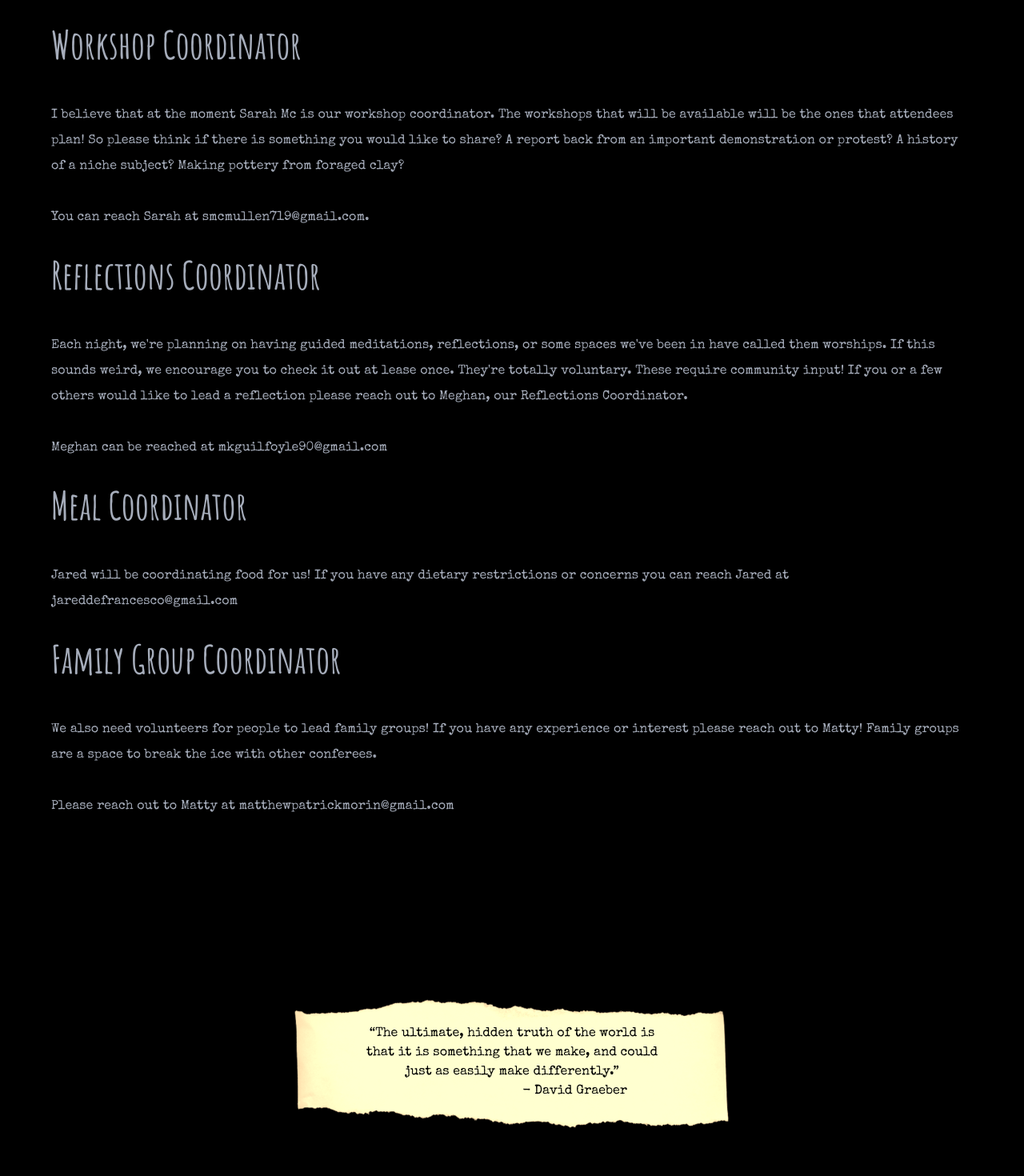
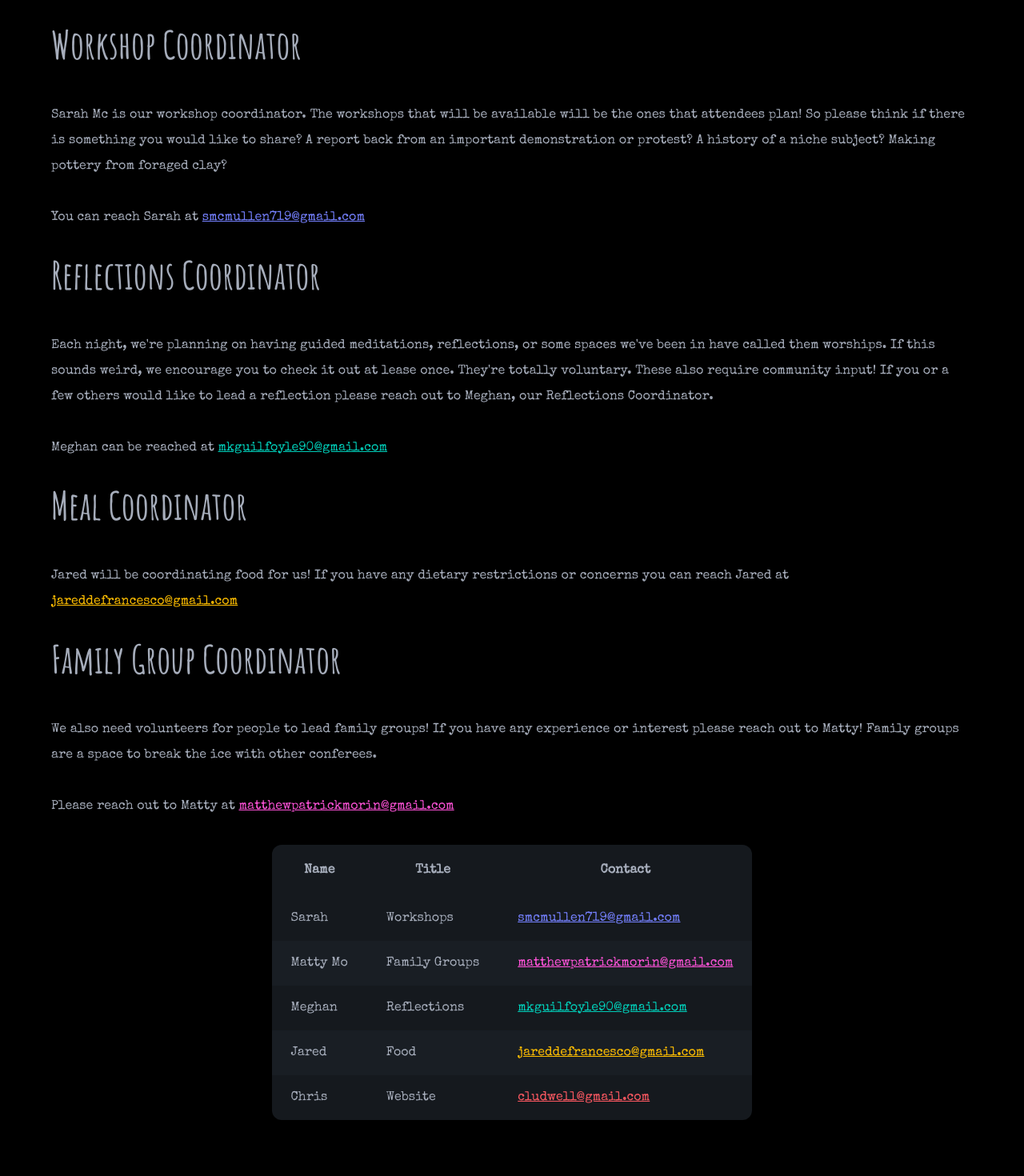
Before and after one commit to cludwell/spokeswheel, a Next.js app: page /contact in a window 1280 px wide. Shown: the part 940-2410 px from the top of the page at 80% size. Built offline with nearby package versions, Linux system fonts and the light colour scheme; no server answers.

Commit message:
language, layout, editting

```diff
--- a/src/app/contact/page.jsx
+++ b/src/app/contact/page.jsx
@@ -9,46 +9,147 @@
         Contact Us
       </h2>
       <p className="my-8 ">
-        {`Questions? Suggestions? Would you like to participate in the planning? We need your help! We can't emphasis enough that this conference is what each one of us brings to it. Please think about planning a workshop, a worship, or start practicing a few songs to perform. As an organization we're rather ad hoc at the moment but you're welcome to reach out about joining our meetings if interested. If you would like to participate we need help with the following roles.`}
+        {`Questions? Suggestions? Would you like to participate in the planning? We need your help! We can't emphasis enough that this conference is what each one of us brings to it. Please think about planning a workshop, a meditation/worship, or start practicing a few songs to perform. As an organization we're rather ad hoc at the moment but you're welcome to reach out about joining our meetings if interested. If you would like to participate we need help with the following roles.`}
       </p>
       <ul className="m-8 fade-in">
         <li className="list-disc ">{`Yearbook Coordinator - Do you have a DSLR? Any interest in documenting the growth of this community?`}</li>
-        <li className="list-disc ">Member at Large - Would handle various oddball tasks</li>
+        <li className="list-disc ">
+          Member at Large - Would handle various oddball tasks
+        </li>
       </ul>
       <h2 className={amatic.className + " mb-12 text-5xl fade-in"}>Website </h2>
       <p className="my-8 ">
-        For any technical problems with registration or the website, please
-        email me at cludwell@gmail.com
+        {`For any technical problems with registration or the website, please
+        email me at `}
+        <a className="link link-error" href="mailto:cludwell@gmail.com">
+          cludwell@gmail.com
+        </a>
       </p>
       <h2 className={amatic.className + " mb-12 text-5xl fade-in"}>
         Workshop Coordinator
       </h2>
       <p className="my-8 ">
-        {`I believe that at the moment Sarah Mc is our workshop coordinator. The workshops that will be available will be the ones that attendees plan! So please think if there is something you would like to share? A report back from an important demonstration or protest? A history of a niche subject? Making pottery from foraged clay? `}
+        {`Sarah Mc is our workshop coordinator. The workshops that will be available will be the ones that attendees plan! So please think if there is something you would like to share? A report back from an important demonstration or protest? A history of a niche subject? Making pottery from foraged clay? `}
       </p>
       <p className="my-8 ">
-        {`You can reach Sarah at smcmullen719@gmail.com.`}
+        {`You can reach Sarah at `}
+        <a className="link link-primary " href="mailto:smcmullen719@gmail.com">
+          smcmullen719@gmail.com
+        </a>
       </p>
       <h2 className={amatic.className + " mb-12 text-5xl fade-in"}>
         Reflections Coordinator
       </h2>
       <p className="my-8 ">
-        {`Each night, we're planning on having guided meditations, reflections, or some spaces we've been in have called them worships. If this sounds weird, we encourage you to check it out at lease once. They're totally voluntary. These require community input! If you or a few others would like to lead a reflection please reach out to Meghan, our Reflections Coordinator.`}
+        {`Each night, we're planning on having guided meditations, reflections, or some spaces we've been in have called them worships. If this sounds weird, we encourage you to check it out at lease once. They're totally voluntary. These also require community input! If you or a few others would like to lead a reflection please reach out to Meghan, our Reflections Coordinator.`}
       </p>
       <p className="my-8 ">
-        {`Meghan can be reached at mkguilfoyle90@gmail.com`}
+        {`Meghan can be reached at `}
+        <a className="link link-accent" href="mailto:mkguilfoyle90@gmail.com">
+          mkguilfoyle90@gmail.com
+        </a>
       </p>
       <h2 className={amatic.className + " mb-12 text-5xl"}>Meal Coordinator</h2>
       <p className="my-8 ">
-        {`Jared will be coordinating food for us! If you have any dietary restrictions or concerns you can reach Jared at jareddefrancesco@gmail.com`}
+        {`Jared will be coordinating food for us! If you have any dietary restrictions or concerns you can reach Jared at `}
+        <a
+          className="link link-warning"
+          href="mailto:jareddefrancesco@gmail.com"
+        >
+          jareddefrancesco@gmail.com
+        </a>
       </p>
-      <h2 className={amatic.className + " mb-12 text-5xl"}>Family Group Coordinator</h2>
+      <h2 className={amatic.className + " mb-12 text-5xl"}>
+        Family Group Coordinator
+      </h2>
       <p className="my-8 ">
         {`We also need volunteers for people to lead family groups! If you have any experience or interest please reach out to Matty! Family groups are a space to break the ice with other conferees.`}
       </p>
       <p className="my-8 ">
-        {`Please reach out to Matty at matthewpatrickmorin@gmail.com`}
+        {`Please reach out to Matty at `}
+        <a
+          className="link link-secondary"
+          href="mailto:matthewpatrickmorin@gmail.com"
+        >
+          matthewpatrickmorin@gmail.com
+        </a>
       </p>
+      <div className="flex flex-col items-center">
+        <table className="table-xs sm:table-sm md:table-lg table-zebra bg-base-300 rounded-xl">
+          {/* head */}
+          <thead>
+            <tr>
+              <th>Name</th>
+              <th>Title</th>
+              <th>Contact</th>
+            </tr>
+          </thead>
+          <tbody>
+            {/* row 1 */}
+            <tr>
+              <td>Sarah</td>
+              <td>Workshops</td>
+              <td>
+                <a
+                  className="link link-primary "
+                  href="mailto:smcmullen719@gmail.com"
+                >
+                  smcmullen719@gmail.com
+                </a>
+              </td>
+            </tr>
+            {/* row 2 */}
+            <tr>
+              <td>Matty Mo</td>
+              <td>Family Groups</td>
+              <td>
+                <a
+                  className="link link-secondary"
+                  href="mailto:matthewpatrickmorin@gmail.com"
+                >
+                  matthewpatrickmorin@gmail.com
+                </a>
+              </td>
+            </tr>
+            {/* row 3 */}
+            <tr>
+              <td>Meghan</td>
+              <td>Reflections</td>
+              <td>
+                <a
+                  className="link link-accent"
+                  href="mailto:mkguilfoyle90@gmail.com"
+                >
+                  mkguilfoyle90@gmail.com
+                </a>
+              </td>
+            </tr>
+            {/* row 4 */}
+            <tr>
+              <td>Jared</td>
+              <td>Food</td>
+              <td>
+                <a
+                  className="link link-warning"
+                  href="mailto:jareddefrancesco@gmail.com"
+                >
+                  jareddefrancesco@gmail.com
+                </a>
+              </td>
+            </tr>
+            {/* row 5 */}
+            <tr>
+              <td>Chris</td>
+              <td>Website</td>
+              <td>
+                <a className="link link-error" href="mailto:cludwell@gmail.com">
+                  cludwell@gmail.com
+                </a>
+              </td>
+            </tr>
+          </tbody>
+        </table>
+      </div>
     </div>
   );
 }
```
Also changed, not shown: src/app/aboutus/page.jsx (+23 -16 lines).
